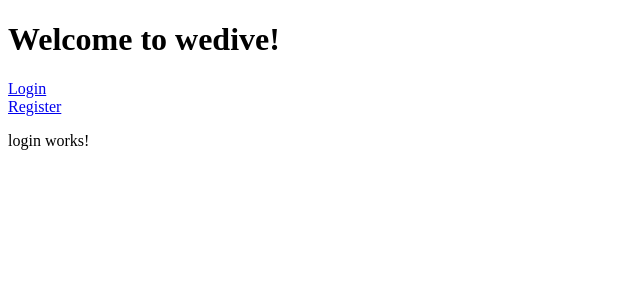
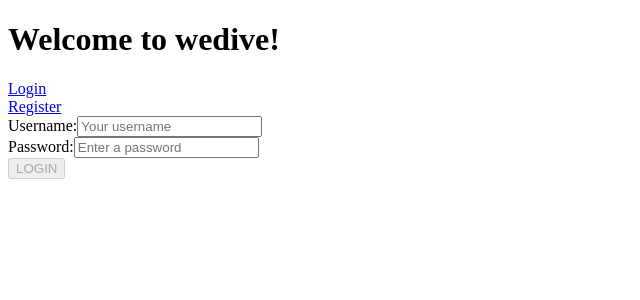
Before and after one commit to Daviduxx/Capstone-Project, an Angular app in the folder wedive_frontend/wedive_fe/: page /login in a window 1280 px wide. Shown: the top 300 px of the page, without its empty margins (0-640 px from the left). Built offline with nearby package versions, Linux system fonts and the light colour scheme.

Commit message:
login works

```diff
--- a/wedive_frontend/wedive_fe/src/app/auth.service.ts
+++ b/wedive_frontend/wedive_fe/src/app/auth.service.ts
@@ -2,6 +2,7 @@ import { Injectable } from '@angular/core';
 import { environment } from 'src/environments/environment.development';
 import { ISignup } from './interfaces/i-signup';
 import { HttpClient } from '@angular/common/http';
+import { ILogin } from './interfaces/i-login';
 
 @Injectable({
   providedIn: 'root'
@@ -9,6 +10,7 @@ import { HttpClient } from '@angular/common/http';
 export class AuthService {
 
   SIGNUP_API: string = environment.SIGNUP;
+  LOGIN_API: string = environment.LOGIN;
 
   constructor(private http: HttpClient) { }
 
@@ -16,4 +18,9 @@ export class AuthService {
     console.log(user);
     return this.http.post(this.SIGNUP_API, user);
   }
+
+  login(user: ILogin){
+    console.log(user);
+    return this.http.post(this.LOGIN_API, user);
+  }
 }
--- a/wedive_frontend/wedive_fe/src/app/components/login/login.component.html
+++ b/wedive_frontend/wedive_fe/src/app/components/login/login.component.html
@@ -1 +1,11 @@
-<p>login works!</p>
+<form [formGroup]="login" (ngSubmit)="onSubmit()" >
+
+  <label for="username">Username:</label>
+  <input type="text" placeholder="Your username" required formControlName="username"><br>
+
+  <label for="password">Password:</label>
+  <input type="password" placeholder="Enter a password" required formControlName="password"><br>
+
+  <button [disabled]="!login.valid">LOGIN</button>
+
+</form>
--- a/wedive_frontend/wedive_fe/src/app/components/login/login.component.ts
+++ b/wedive_frontend/wedive_fe/src/app/components/login/login.component.ts
@@ -1,10 +1,31 @@
-import { Component } from '@angular/core';
+import { Component, OnInit } from '@angular/core';
+import { FormControl, FormGroup } from '@angular/forms';
+import { AuthService } from 'src/app/auth.service';
 
 @Component({
   selector: 'app-login',
   templateUrl: './login.component.html',
   styleUrls: ['./login.component.scss']
 })
-export class LoginComponent {
+export class LoginComponent implements OnInit{
+
+  constructor( private aSvc: AuthService) {}
+
+  login!: FormGroup;
+
+  ngOnInit(): void {
+
+    this.login = new FormGroup({
+      username: new FormControl(null),
+      password: new FormControl(null)
+      }
+    );
+  }
+
+  onSubmit() {
+      this.aSvc.login(this.login.value).subscribe(
+        res => console.log(res)
+      )
+    }
 
 }
--- /dev/null
+++ b/wedive_frontend/wedive_fe/src/app/interfaces/i-login.ts
@@ -0,0 +1,5 @@
+export interface ILogin {
+
+  "username": string,
+  "password": string,
+}
--- a/wedive_frontend/wedive_fe/src/environments/environment.development.ts
+++ b/wedive_frontend/wedive_fe/src/environments/environment.development.ts
@@ -1,4 +1,5 @@
 export const environment = {
 
-  SIGNUP: 'http://localhost:8080/join/auth/signup'
+  SIGNUP: 'http://localhost:8080/join/auth/signup',
+  LOGIN: 'http://localhost:8080/join/auth/login'
 };
```
